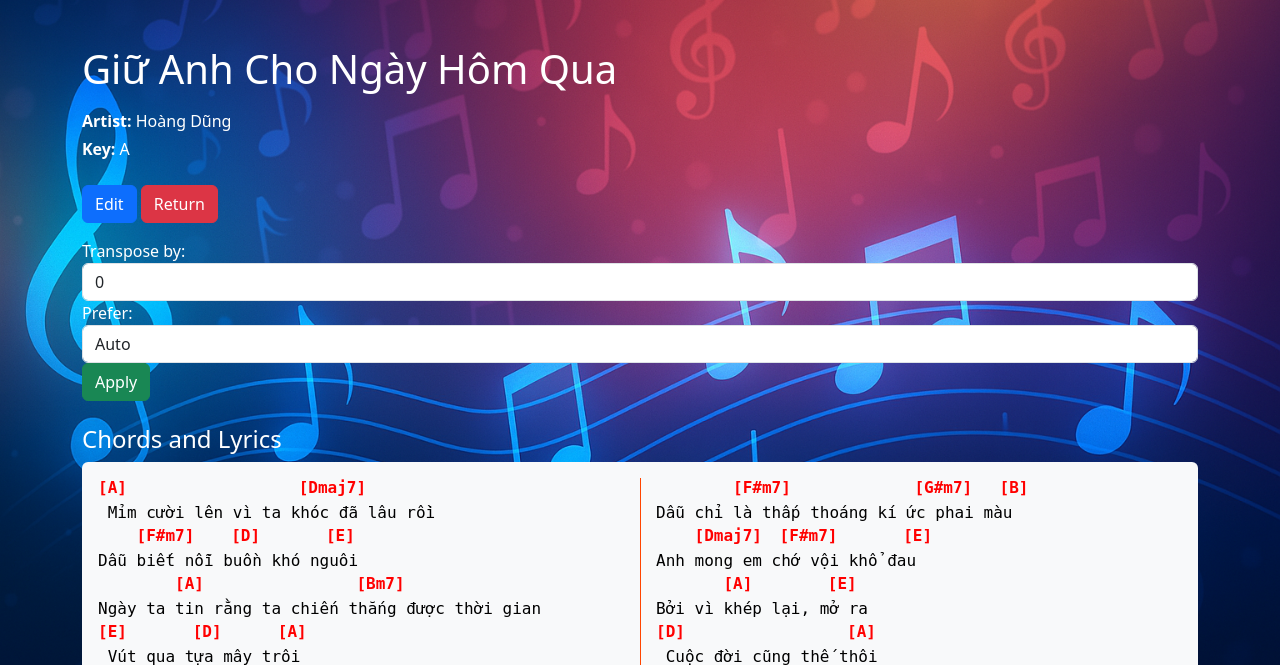
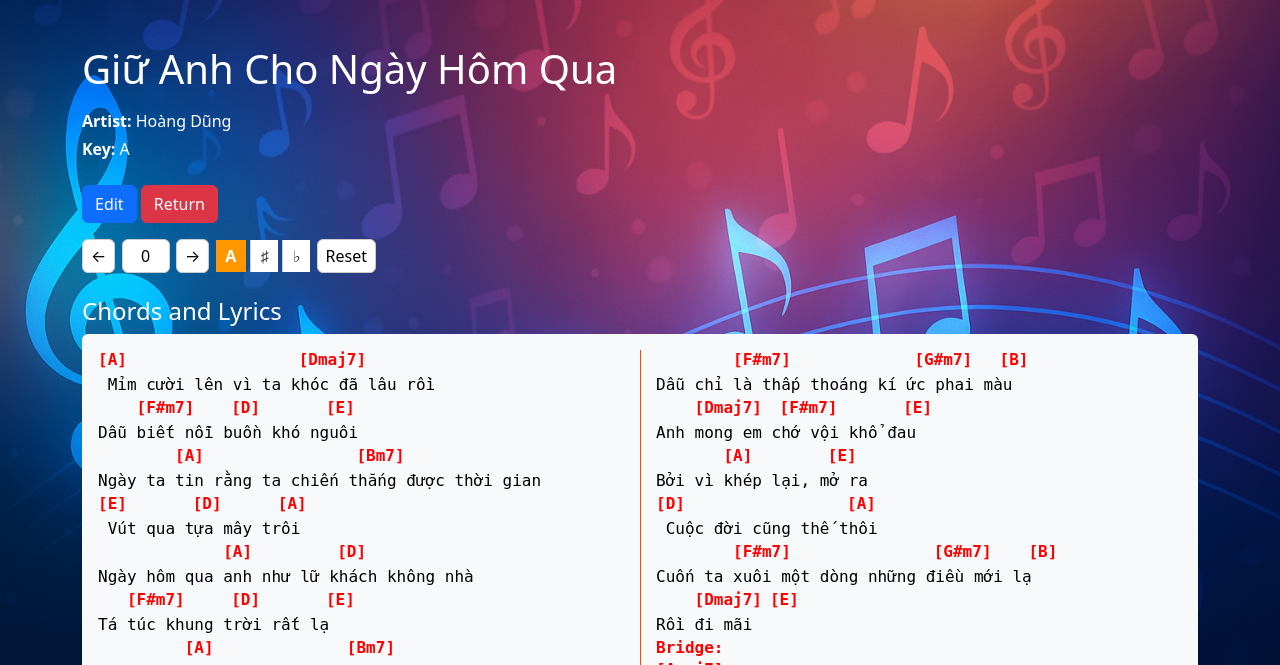
Before and after one commit to duykhang132005/Personal_Projects-ChordStrikers, a Flask app: page /view_sheet/6 in a window 1280 px wide. Shown: the part 99-764 px from the top of the page. Run offline with Flask 3, Linux system fonts and the light colour scheme.

Commit message:
Updated Views
Sharp, Flat, Columns

```diff
--- a/ChordStrikers/templates/view_sheet.html
+++ b/ChordStrikers/templates/view_sheet.html
@@ -13,22 +13,49 @@
     <a href="{{ url_for('main.explore') }}" class="btn btn-danger">Return</a>
   </div>
 
-  {# Optional transposition controls #}
-  <form method="get" class="mb-4 form-inline">
-    <div class="form-group mr-2">
-      <label for="steps" class="mr-1">Transpose by:</label>
-      <input type="number" id="steps" name="steps" class="form-control"
-             value="{{ transposition_steps or 0 }}" step="1">
+  <!-- Compact transpose controls -->
+  <form id="transpose-form"
+        method="get"
+        action="{{ url_for('main.view_sheet', song_id=song.id) }}"
+        class="transpose-form mb-4">
+    <div class="transpose-controls">
+      <button type="button"
+              class="transpose-btn minus"
+              aria-label="Transpose down one semitone"
+              data-step="-1">←</button>
+
+      <input id="steps"
+             name="steps"
+             type="text"
+             inputmode="numeric"
+             pattern="^-?\d{1,2}$"
+             value="{{ transposition_steps or 0 }}"
+             class="steps-input"
+             aria-label="Semitone steps (−11 to +11)">
+
+      <button type="button"
+              class="transpose-btn plus"
+              aria-label="Transpose up one semitone"
+              data-step="1">→</button>
+
+      <div class="prefer-toggle">
+        <input type="radio" id="prefAuto" name="prefer" value=""
+               {% if not prefer %}checked{% endif %}>
+        <label for="prefAuto" title="Automatic accidentals">A</label>
+
+        <input type="radio" id="prefSharp" name="prefer" value="sharp"
+               {% if prefer == 'sharp' %}checked{% endif %}>
+        <label for="prefSharp" title="Prefer sharps">♯</label>
+
+        <input type="radio" id="prefFlat" name="prefer" value="flat"
+               {% if prefer == 'flat' %}checked{% endif %}>
+        <label for="prefFlat" title="Prefer flats">♭</label>
+      </div>
+
+      <button type="button"
+              class="transpose-reset"
+              aria-label="Reset transposition to 0">Reset</button>
     </div>
-    <div class="form-group mr-2">
-      <label for="prefer" class="mr-1">Prefer:</label>
-      <select id="prefer" name="prefer" class="form-control">
-        <option value="" {% if not prefer %}selected{% endif %}>Auto</option>
-        <option value="sharp" {% if prefer == 'sharp' %}selected{% endif %}>Sharps</option>
-        <option value="flat" {% if prefer == 'flat' %}selected{% endif %}>Flats</option>
-      </select>
-    </div>
-    <button type="submit" class="btn btn-success">Apply</button>
   </form>
 
   {% if lines %}
@@ -62,12 +89,15 @@ function updateColumnCount() {
   const container = document.querySelector('.song-content');
   if (!container) return;
 
-  const lines = [...container.querySelectorAll('.chord-line, .section-header')];
+  const lines = [...container.querySelectorAll('.line-block, .section-header')];
   if (!lines.length) return;
 
-  const longestLineLength = Math.max(...lines.map(l => l.textContent.length));
+  const longestLineLength = Math.max(...lines.map(l => {
+    const chord = l.querySelector('.chord-line')?.textContent.length || 0;
+    const lyric = l.querySelector('.lyric-line')?.textContent.length || 0;
+    return Math.max(chord + 5, lyric + 5);
+  }));
 
-  // measure monospace char width
   const testSpan = document.createElement('span');
   testSpan.textContent = 'M';
   testSpan.style.visibility = 'hidden';
@@ -78,7 +108,7 @@ function updateColumnCount() {
   const containerWidth = container.getBoundingClientRect().width;
   const desiredColWidth = longestLineLength * charWidth;
 
-  const MAX_COLS = 3; // or whatever feels right visually
+  const MAX_COLS = 3;
   let colCount = Math.max(1, Math.min(MAX_COLS, Math.floor(containerWidth / desiredColWidth)));
 
   const contentHeight = container.scrollHeight;
@@ -89,8 +119,48 @@ function updateColumnCount() {
   container.style.columnCount = colCount;
 }
 
-// run on load + resize
 window.addEventListener('load', updateColumnCount);
 window.addEventListener('resize', updateColumnCount);
 </script>
+
+<script>
+(function () {
+  const form  = document.getElementById('transpose-form');
+  const steps = document.getElementById('steps');
+  const clamp = v => Math.max(-11, Math.min(11, v));
+
+  document.querySelectorAll('.transpose-btn').forEach(btn => {
+    btn.addEventListener('click', () => {
+      const delta = parseInt(btn.dataset.step, 10);
+      const current = parseInt(steps.value.trim(), 10) || 0;
+      const next = clamp(current + delta);
+      steps.value = next;
+      form.submit();
+    });
+  });
+
+  document.querySelectorAll('.prefer-toggle input').forEach(r => {
+    r.addEventListener('change', () => form.submit());
+  });
+
+  steps.addEventListener('change', () => {
+    const raw = steps.value.trim();
+    const parsed = parseInt(raw, 10);
+    if (!isNaN(parsed)) {
+      steps.value = clamp(parsed);
+    } else {
+      steps.value = 0;
+    }
+    form.submit();
+  });
+
+  document.querySelector('.transpose-reset').addEventListener('click', () => {
+    steps.value = 0;
+    form.submit();
+  });
+})();
+</script>
+
+<style>
+</style>
 {% endblock %}
```
